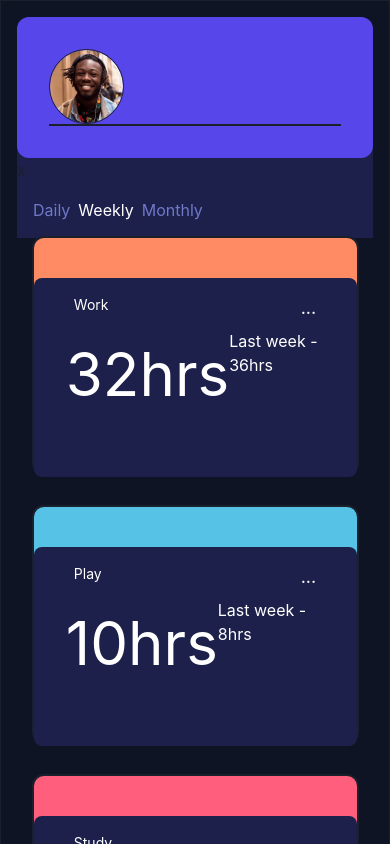
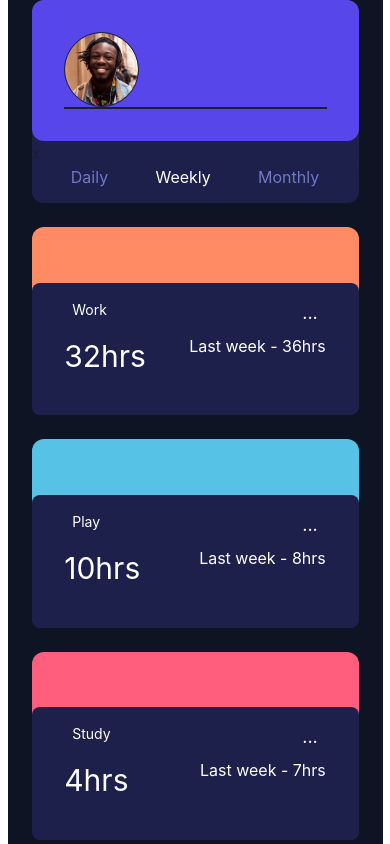
Before and after one commit to SheeloveDol/time-tracking-dashboard-react, a React (Create React App) app: page / in a window 390 px wide. Shown: the top 844 px of the page. Built offline with nearby package versions, Linux system fonts and the light colour scheme.

Commit message:
Completed conversion to using Grid and GridItem for responsiveness

```diff
--- a/src/App.js
+++ b/src/App.js
@@ -1,4 +1,4 @@
-import { Box, SimpleGrid, Flex, Heading, Text } from "@chakra-ui/react";
+import { Box, Grid } from "@chakra-ui/react";
 import CardList from "./components/cardList/CardList.component";
 import userData from "./data/userData";
 import { useState } from 'react'
@@ -11,9 +11,16 @@ function App() {
 
     return (
       <TimePeriodProvider>
-        <Box h='512px'>
+        <Grid
+          // border='2px'
+          // borderColor='red'
+          w={['375px', null, null, '1290px']}
+          h={['100%', null, null, '100vh']}
+          m='auto'
+          bgColor='hsl(226, 43%, 10%)'
+        >
             <CardList />
-        </Box>
+        </Grid>
       </TimePeriodProvider>
 
     );
--- a/src/components/cardList/CardList.component.jsx
+++ b/src/components/cardList/CardList.component.jsx
@@ -1,4 +1,4 @@
-import { Box, Text, Flex, SimpleGrid, Button } from "@chakra-ui/react";
+import { Box, Text, Flex, SimpleGrid, Grid, GridItem, Button } from "@chakra-ui/react";
 import HeaderCard from "../headerCard/HeaderCard.component";
 import { useContext } from 'react'
 import TimePeriodContext from "../../context/TimePeriodContext";
@@ -8,17 +8,50 @@ const CardList = () => {
 
 
     return (
-        <Flex border='1px' p='1rem' columns={[1, 2]} minWidth={['374px','1094px']} direction={['column', 'row']} gap='1rem' justify-content='space-between' bgColor='hsl(226, 43%, 10%)'>
-
+        <Grid
+        // border='1px' p='1rem' columns={[1, 2]} maxWidth={['374px','1110px']} direction={['column', 'row']} gap='30px' justify-content='space-between'
+            // border='2px'
+            // borderColor='blue.300'
+            h={[null, null, null, '518px']}
+            w={['375px', null, null, '1110px']}
+            templateRows={[null, null, null, 'repeat(2, 1fr)']}
+            templateColumns={[null, null, null, 'repeat(4, 1fr)']}
+            mx='auto'
+            my='auto'
+            px='auto'
+            gap='1.5rem'
+            bgColor='hsl(226, 43%, 10%)'
+         >
+            <GridItem
+                w={['327px', null, null, '255px']}
+                rowSpan={[1, null, null, 2]}
+                h={['203px', null, null, '518px' ]}
+                background='blue.100'
+                mx='auto'
+                bgColor='hsl(226, 43%, 10%)'
+            >
                 <HeaderCard />
-
-            <SimpleGrid  columns={[1, 3]} w='100%' gridGap='30px'>
+            </GridItem>
             {
                 data.map( item =>
-                        <Box key={item.id} borderRadius='xl' m='auto'bg={item.accentBgColor} borderColor='tomato.200'
-                            w={['327px', '255px']} border='2px'  h='239px' >
+                    <GridItem
+                        key={item.id}
+                        bg={item.accentBgColor}
+                        borderRadius='xl'
+                        borderColor='tomato.200'
+                        m='auto'
+                        w={['327px', null, null, '255px']}
+                        h={[null, null, null, '244px' ]}
+                        // border='2px'
 
-                            <Box mt='40px' w='100%' bg={item.cardBgColor} h='199px' borderRadius='lg' >
+                    >
+                        <Box
+                            bg={item.cardBgColor}
+                            mt='17%'
+                            h={['132.8px', null, null, '202.52px' ]}
+                            // h='83%'
+                            borderRadius='lg'
+                        >
                             <Flex direction='column' w='80%' mx='auto'  color='white' pt='0.5rem'>
                                 <Flex p='.5rem'  color='white' m='auto' justify='space-between' w='100%'>
                                     <Box>
@@ -29,8 +62,8 @@ const CardList = () => {
                                     </Box>
                                 </Flex>
 
-                                    <Flex  color='white' justify='space-between' direction={['row', 'column']}>
-                                        <Text fontSize='6xl'>
+                                <Flex  color='white' justify='space-between' direction={['row', null, null, 'column']}>
+                                    <Text fontSize={['3xl', null, null, '6xl']}>
                                         {period === 'monthly' && item.timeframes.monthly.current}
                                         {period === 'weekly' && item.timeframes.weekly.current}
                                         {period === 'daily' && item.timeframes.daily.current}hrs
@@ -45,13 +78,11 @@ const CardList = () => {
                             </Flex>
                         </Box>
 
-                        </Box>
+                    </GridItem>
                 )
             }
-            </SimpleGrid>
 
-
-        </Flex>
+        </Grid>
     )
 };
 
--- a/src/components/headerCard/HeaderCard.component.jsx
+++ b/src/components/headerCard/HeaderCard.component.jsx
@@ -11,11 +11,12 @@ const HeaderCard = () => {
 
     return (
         <Flex
-            w={['100%', '255px']}
-            h={['203px', '518px']}
+            borderRadius='xl'
+            w={['327px', '327px', '327px', '255px']}
+            h={['203px', '203px', '203px', '518px']}
             direction='column'
-            borderRadius='xl'
             bgColor='#1C204B'
+            mx='auto'
             >
 
             <Flex
@@ -41,12 +42,19 @@ const HeaderCard = () => {
 
             </Flex>x
 
-            <Box p='1rem' bgColor='#1C204B'
-            flex='1'>
-                <Stack direction={['row', 'column']}>
-                    { period === 'daily' ? <Text color='#fff'>Daily</Text> : <Text color='#7078C9' onClick={handleDailyClick}>Daily</Text> }
-                    { period === 'weekly' ? <Text color='#fff'>Weekly</Text> : <Text color='#7078C9' onClick={handleWeeklyClick}>Weekly</Text> }
-                    { period === 'monthly' ? <Text color='#fff'>Monthly</Text> : <Text color='#7078C9' onClick={handleMonthlyClick}>Monthly</Text> }
+            <Box
+                bgColor='#1C204B'
+                flex='1'
+                borderRadius='xl'>
+
+                <Stack
+
+                    direction={['row',null, null, 'column']}
+                    justify='space-evenly'
+                >
+                        { period === 'daily' ? <Text color='#fff'>Daily</Text> : <Text color='#7078C9' onClick={handleDailyClick}>Daily</Text> }
+                        { period === 'weekly' ? <Text color='#fff'>Weekly</Text> : <Text color='#7078C9' onClick={handleWeeklyClick}>Weekly</Text> }
+                        { period === 'monthly' ? <Text color='#fff'>Monthly</Text> : <Text color='#7078C9' onClick={handleMonthlyClick}>Monthly</Text> }
                 </Stack>
             </Box>
         </Flex>
--- a/src/index.css
+++ b/src/index.css
@@ -1,3 +1,7 @@
+* {
+  box-sizing: border-box;
+}
+
 body {
   margin: 0;
   font-family: -apple-system, BlinkMacSystemFont, 'Segoe UI', 'Roboto', 'Oxygen',
```
Also changed, not shown: src/components/copy&paste/random.jsx (added, +38 -0 lines). Lines whose indentation alone changed are shown as unchanged.
